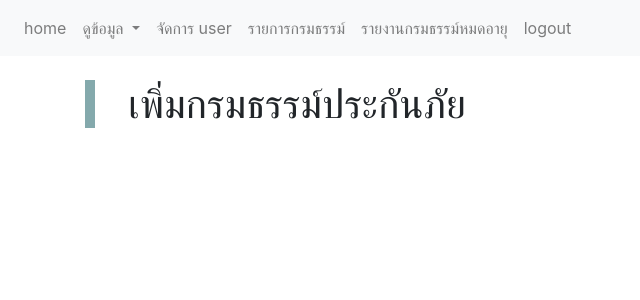
After one commit to ploidplanp/carins, a Django app: page /contract/new/insurance in a window 1280 px wide. The commit adds this page. Shown: the top 300 px of the page, without its empty margins (0-640 px from the left). Run offline with Django 3.2, Linux system fonts and the light colour scheme; a user stored in the database is signed in; parts of the project's set-up code (start-up, migrations or seed data) failed here and were passed over; some libraries are stand-ins or nearby versions.

Commit message:
add 2 page
หน้า เพิ่มประกัน, เพิ่มพ.ร.บ.

```diff
--- /dev/null
+++ b/mysite/contract/templates/insurance_policy/new_policy.html
@@ -0,0 +1,12 @@
+{% extends "base.html" %} {% block content %}
+<style>
+    .bdl {
+        border-left: 10px solid #84a9ac;
+        padding-left: 3%;
+    }
+</style>
+
+<div class="container">
+    <h1 class="bdl">เพิ่มกรมธรรม์ประกันภัย</h1>
+</div>
+{% endblock %}
--- a/mysite/contract/urls.py
+++ b/mysite/contract/urls.py
@@ -2,5 +2,7 @@ from django.urls import path
 from . import views
 
 urlpatterns = [
-    path('report/expire', views.report_expire, name='report_expire')
+    path('report/expire', views.report_expire, name='report_expire'),
+    path('new/insurance', views.new_policy, name='new_policy'),
+    path('new/compulsory', views.new_compulsory, name='new_compulsory'),
 ]
--- a/mysite/contract/views.py
+++ b/mysite/contract/views.py
@@ -5,5 +5,16 @@ from django.template.context_processors import request
 # Create your views here.
 
 @login_required
+# หน้ารายงานกรมธรรม์หมดอายุ
 def report_expire(request):
-    return render(request, 'report_ex.html')
+    return render(request, template_name='report_ex.html')
+
+@login_required
+# หน้าเพิ่มกรมธรรม์ ประกัน
+def new_policy(request):
+    return render(request, template_name='insurance_policy/new_policy.html')
+
+@login_required
+# หน้าเพิ่มกรมธรรม์ พ.ร.บ.
+def new_compulsory(request):
+    return render(request, template_name='compulsory_insurance/new_compulsory.html')
--- a/mysite/templates/base.html
+++ b/mysite/templates/base.html
@@ -50,8 +50,8 @@
                             เพิ่มกรมธรรม์
                         </a>
                         <div class="dropdown-menu" aria-labelledby="navbarDropdown">
-                            <a class="dropdown-item" href="#">กรมธรรม์ประกันภัย</a>
-                            <a class="dropdown-item" href="#">กรมธรรม์พ.ร.บ.</a>
+                            <a class="dropdown-item" href="{% url 'new_policy' %}">กรมธรรม์ประกันภัย</a>
+                            <a class="dropdown-item" href="{% url 'new_compulsory' %}">กรมธรรม์พ.ร.บ.</a>
                         </div>
                     </li>
                 {% endif %}
```
Also changed, not shown: mysite/contract/templates/compulsory_insurance/new_compulsory.html (added, +12 -0 lines), 1 other file.
